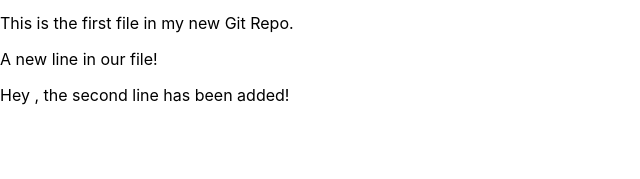
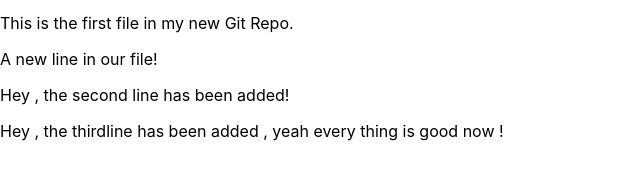
Before and after one commit to hifi250/Group1Team, a plain HTML site: page index.html in a window 1280 px wide. Shown: the part 105-284 px from the top of the page, without its empty margins (0-640 px from the left). Drawn offline with Linux system fonts and the light colour scheme.

Commit message:
Update index.html
The addition of third line

```diff
--- a/index.html
+++ b/index.html
@@ -12,6 +12,7 @@ style="width:100%;max-width:960px"></div>
 <p>This is the first file in my new Git Repo.</p>
 <p>A new line in our file!</p>
 <p>Hey , the second line has been added!</p>
+  <p>Hey , the thirdline has been added ,  yeah every thing  is good now !</p>
 
 </body>
 </html>
```
